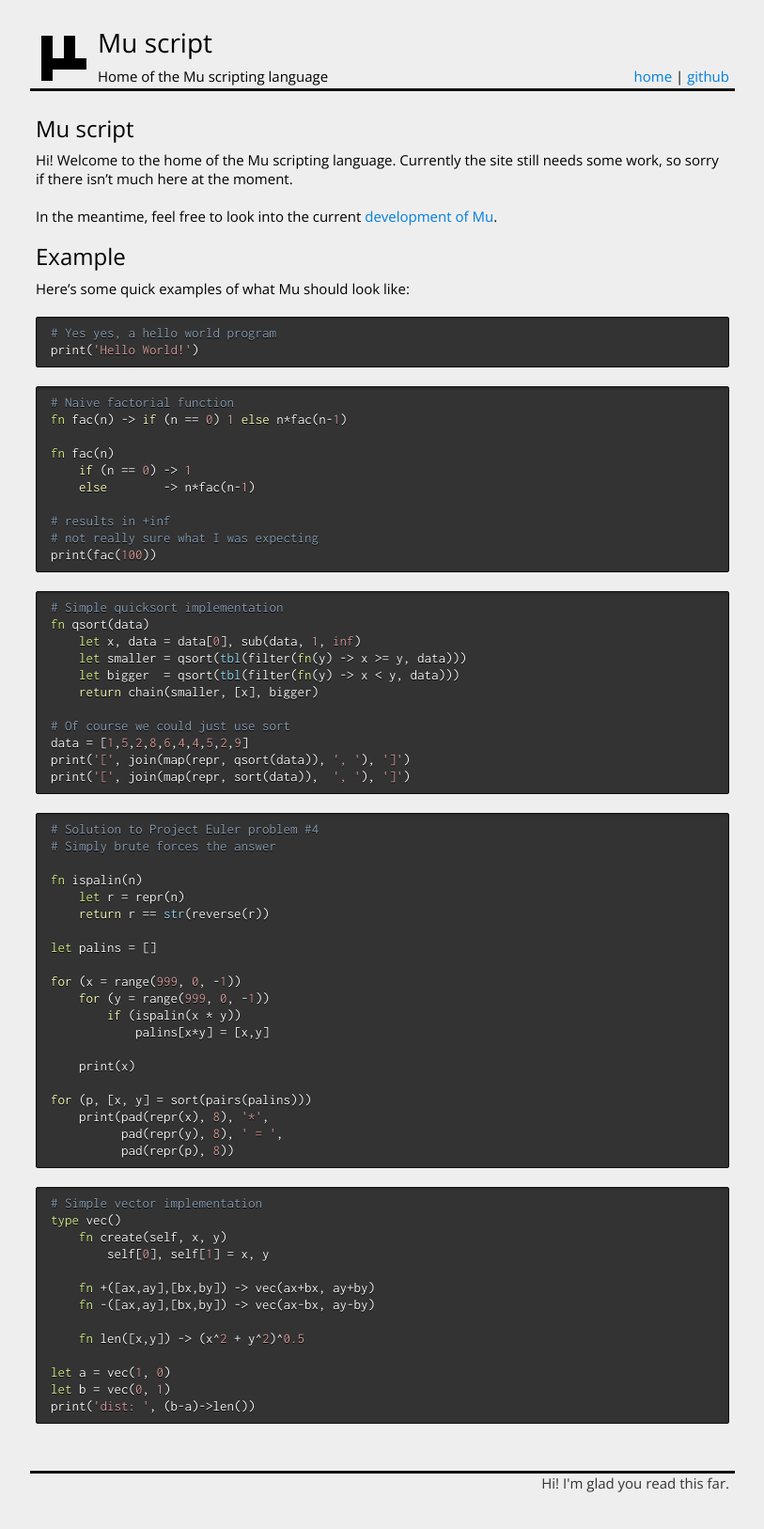
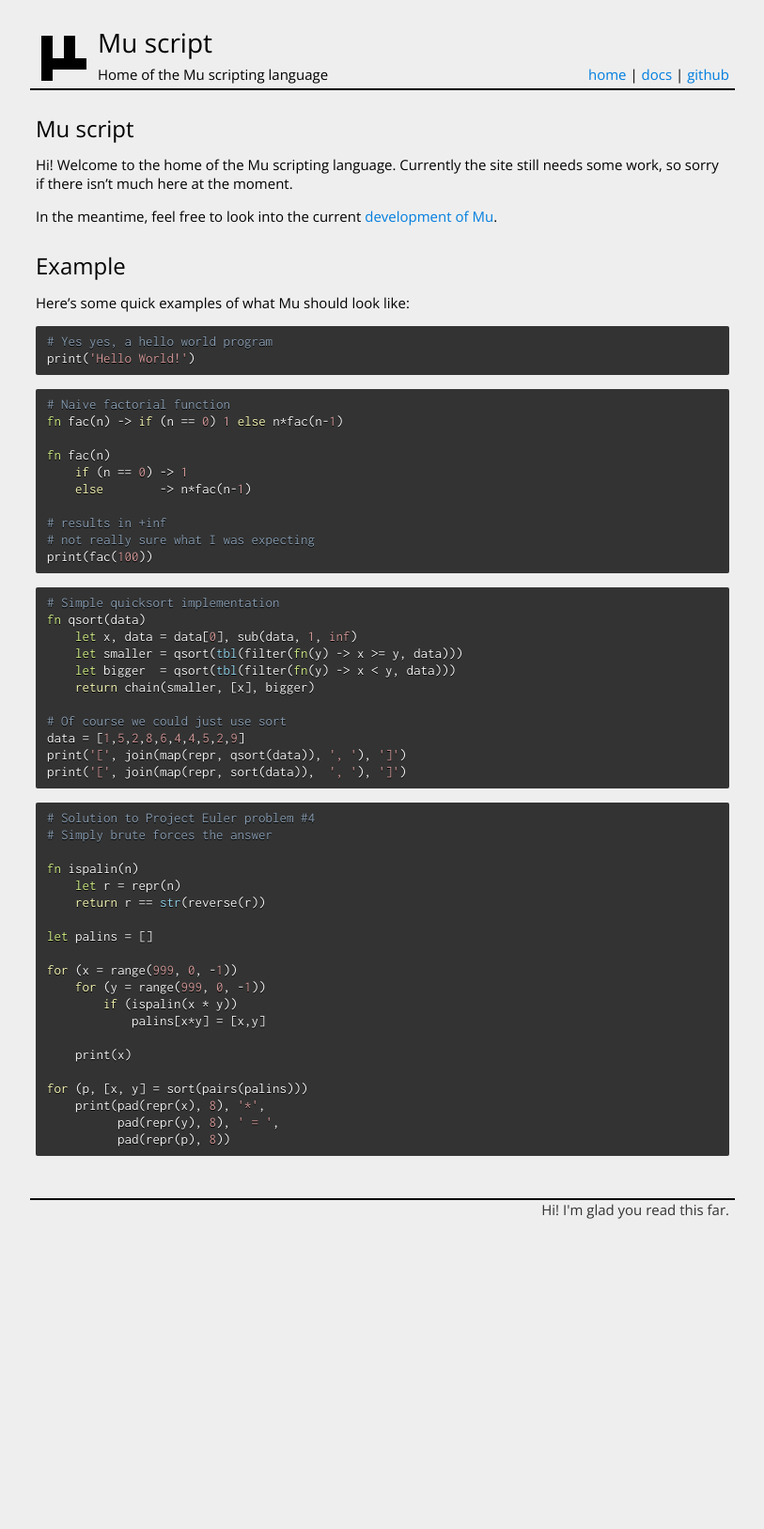
Before and after one commit to mu-script/mu-script.github.io, a Jekyll site: the page built from index.markdown, in a window 1280 px wide. Shown: the whole page at 94% size, without its empty margins (233-1046 px from the left). Built offline with Jekyll 4.4.1, drawn with Linux system fonts in a browser that asks for light colours; after the commit the page ends 1337 px from its top, so only the background shows below that.

Commit message:
Added builtins documention as rudimentry docs

````diff
--- a/_includes/header.html
+++ b/_includes/header.html
@@ -1,6 +1,6 @@
 <div id="header">
   <a class="header blob" href="{{site.url}}">
-    <img width=64 height=64 src="favicon.ico">
+    <img width=64 height=64 src="/favicon.ico">
   </a>
   <div>
     <h1>{{site.title}}</h1>
@@ -8,6 +8,7 @@
       <p class="header left">{{site.description}}</p>
       <nav class="header right">
         <a href="/">home</a> |
+        <a href="/docs/builtins.html">docs</a> |
         <a href="{{site.github}}">github</a>
       </nav>
     </div>
--- a/_layouts/page.html
+++ b/_layouts/page.html
@@ -7,11 +7,11 @@
     <title>{% if page.title %}{{page.title}}
            {% else %}{{site.title}}
            {% endif %}</title>
-    <link rel="stylesheet" href="css/normalize.css">
-    <link rel="stylesheet" href="css/style.css">
+    <link rel="stylesheet" href="/css/normalize.css">
+    <link rel="stylesheet" href="/css/style.css">
 
-    <script src="js/syntax.js"></script>
-    <link rel="stylesheet" href="css/syntax.css">
+    <script src="/js/syntax.js"></script>
+    <link rel="stylesheet" href="/css/syntax.css">
     {% include analytics.html %}
   </head>
   <body>
--- a/css/style.css
+++ b/css/style.css
@@ -1,5 +1,6 @@
 @import url(https://fonts.googleapis.com/css?family=Open+Sans);
 @import url(https://fonts.googleapis.com/css?family=Inconsolata);
+
 
 body {
   font-family: "Open Sans", Arial, sans-serif;
@@ -13,16 +14,22 @@ body {
 h1, h2, h3, h4, h5, h6 {
   font-weight: normal;
   line-height: 1.1;
-  margin: 0 6px 10px;
+  margin: 30px 6px 15px;
 }
 
 h1 { font-size: 28px; }
 h2 { font-size: 24px; }
-h3 { font-size: 18px; }
-h4, h5, h6 {}
+h3 { font-size: 20px; }
 
-p, ul, ol, table, pre, dl {
-  margin: 0 6px 20px;
+hr {
+  background: black;
+  height: 2px;
+  border: 0;
+  margin: 0 0 30px;
+}
+
+p, ul, ol, table, pre, dl, blockquote {
+  margin: 0 6px 15px;
 }
 
 a {
@@ -36,50 +43,92 @@ a:hover, a:focus {
 }
 
 ul {
-  color: #111111;
+  color: black;
   list-style: square;
 }
 
-
-hr {
-  background: #111111;
-  height: 3px;
-  border: 0;
-  margin: 0 0 30px;
-}
-
 blockquote {
-  color: #111111;
-  border-left: 3px solid;
+  color: black;
+  border-left: 2px solid;
   font-style: italic;
-  padding: 0 0 0 20px;
+  padding: 0 0 0 6px;
 }
 
 
-code {
-  margin: 0;
-  padding: 0;
+thead, dt, pre {
+  background: #333333;
+  border-radius: 2px;
+  overflow: auto;
+  overflow-y: hidden;
+  padding: 8px 12px;
+}
+
+table, dl {
+  background: #dddddd;
+  border-radius: 2px;
+  overflow-y: hidden;
+}
+
+th, dt, pre {
+  color: #eeeeee;
+  text-shadow: 0 1px 0 #000;
+  font-weight: normal;
+  font-size: 15px;
+}
+
+th a, dt a, pre a {
+  color: inherit;
+  font-weight: normal;
+  text-decoration: none;
+}
+
+code, dt {
   font-family: "Inconsolata", Monaco, monospace;
   font-size: 15px;
-  color: #eeeeee;
-  text-shadow: 0 1px 0 #000;
-  border-radius: 2px;
 }
 
-pre {
-  background: #333333;
-  border: 1px solid #111111;
-  border-radius: 2px;
-  box-shadow: inset 0 1px 3px rgba(0,0,0,0.3);
-  overflow: auto;
-  overflow-y: hidden;
-  padding: 8px 15px;
+dd {
+  padding: 8px 0 0;
+  margin: 0 6px;
+}
+
+table {
+  table-layout: fixed;
+  width: 738px;
+}
+
+th {
+  text-align: left;
+  padding: 8px 12px;
+}
+
+td {
+  text-align: left;
+  padding: 0px 12px;
+}
+
+th:nth-child(1) {
+  border-radius: 2px 0 0 2px;
+}
+
+th:nth-last-child(1) {
+  border-radius: 0 2px 2px 0;
+}
+
+tbody:after {
+  content: '';
+  display: block;
+  height: 8px;
 }
 
 
 #header {
-  padding: 30px 0 30px 0;
+  padding: 30px 0 0;
   height: 64px;
+}
+
+#header h1 {
+  margin: 0 0 8px;
 }
 
 #header .header.blob {
--- a/index.markdown
+++ b/index.markdown
@@ -15,12 +15,12 @@ Example
 -------
 Here's some quick examples of what Mu should look like:
 
-~~~ mu
+``` mu
 # Yes yes, a hello world program
 print('Hello World!')
-~~~
+```
 
-~~~ mu
+``` mu
 # Naive factorial function
 fn fac(n) -> if (n == 0) 1 else n*fac(n-1)
 
@@ -31,9 +31,9 @@ fn fac(n)
 # results in +inf
 # not really sure what I was expecting
 print(fac(100))
-~~~
+```
 
-~~~ mu
+``` mu
 # Simple quicksort implementation
 fn qsort(data)
     let x, data = data[0], sub(data, 1, inf)
@@ -45,9 +45,9 @@ fn qsort(data)
 data = [1,5,2,8,6,4,4,5,2,9]
 print('[', join(map(repr, qsort(data)), ', '), ']')
 print('[', join(map(repr, sort(data)),  ', '), ']')
-~~~
+```
 
-~~~ mu
+``` mu
 # Solution to Project Euler problem #4
 # Simply brute forces the answer
 
@@ -68,20 +68,4 @@ for (p, [x, y] = sort(pairs(palins)))
     print(pad(repr(x), 8), '*',
           pad(repr(y), 8), ' = ',
           pad(repr(p), 8))
-~~~
-
-~~~ mu
-# Simple vector implementation
-type vec()
-    fn create(self, x, y)
-        self[0], self[1] = x, y
-
-    fn +([ax,ay],[bx,by]) -> vec(ax+bx, ay+by)
-    fn -([ax,ay],[bx,by]) -> vec(ax-bx, ay-by)
-
-    fn len([x,y]) -> (x^2 + y^2)^0.5
-
-let a = vec(1, 0)
-let b = vec(0, 1)
-print('dist: ', (b-a)->len())
-~~~
+```
````
Also changed, not shown: docs/builtins.markdown (added, +592 -0 lines).
